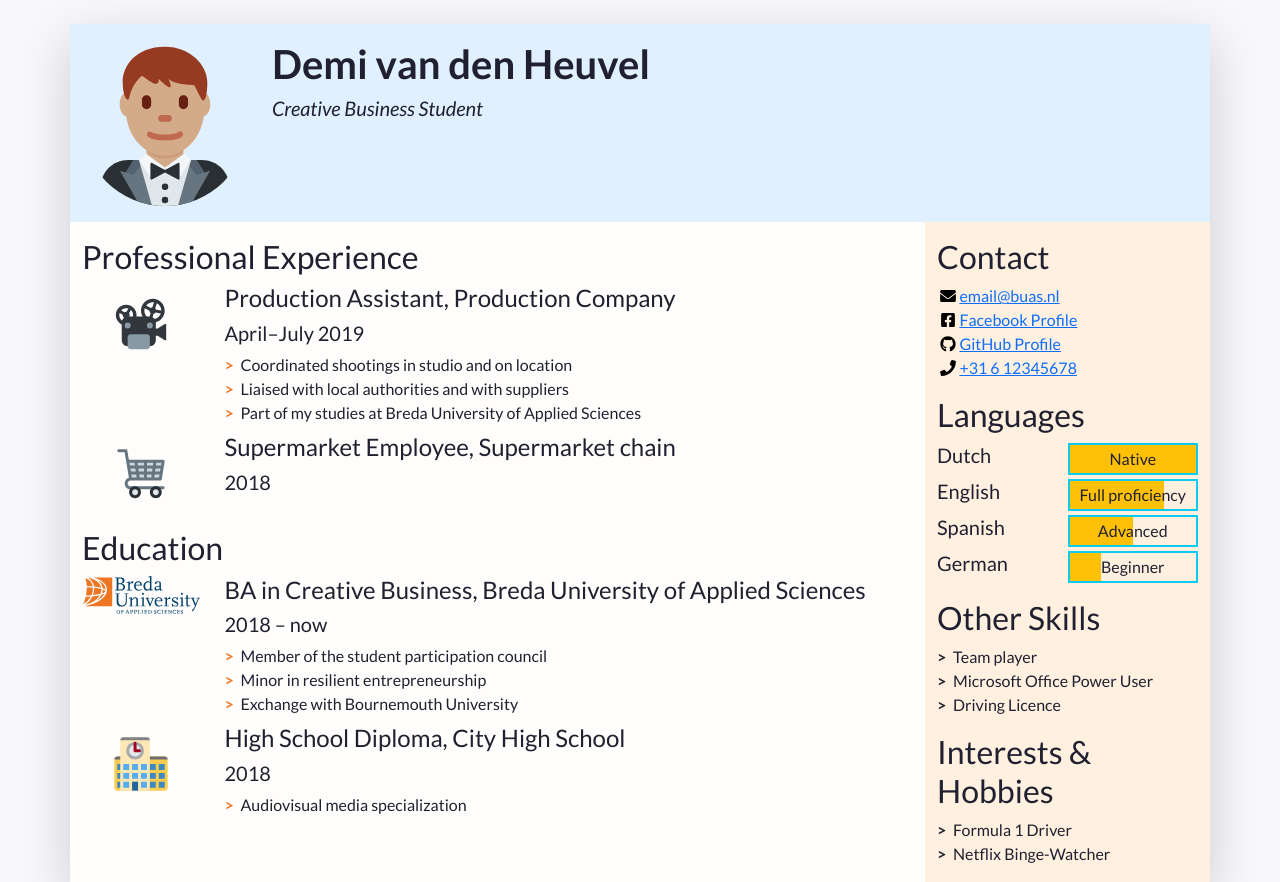
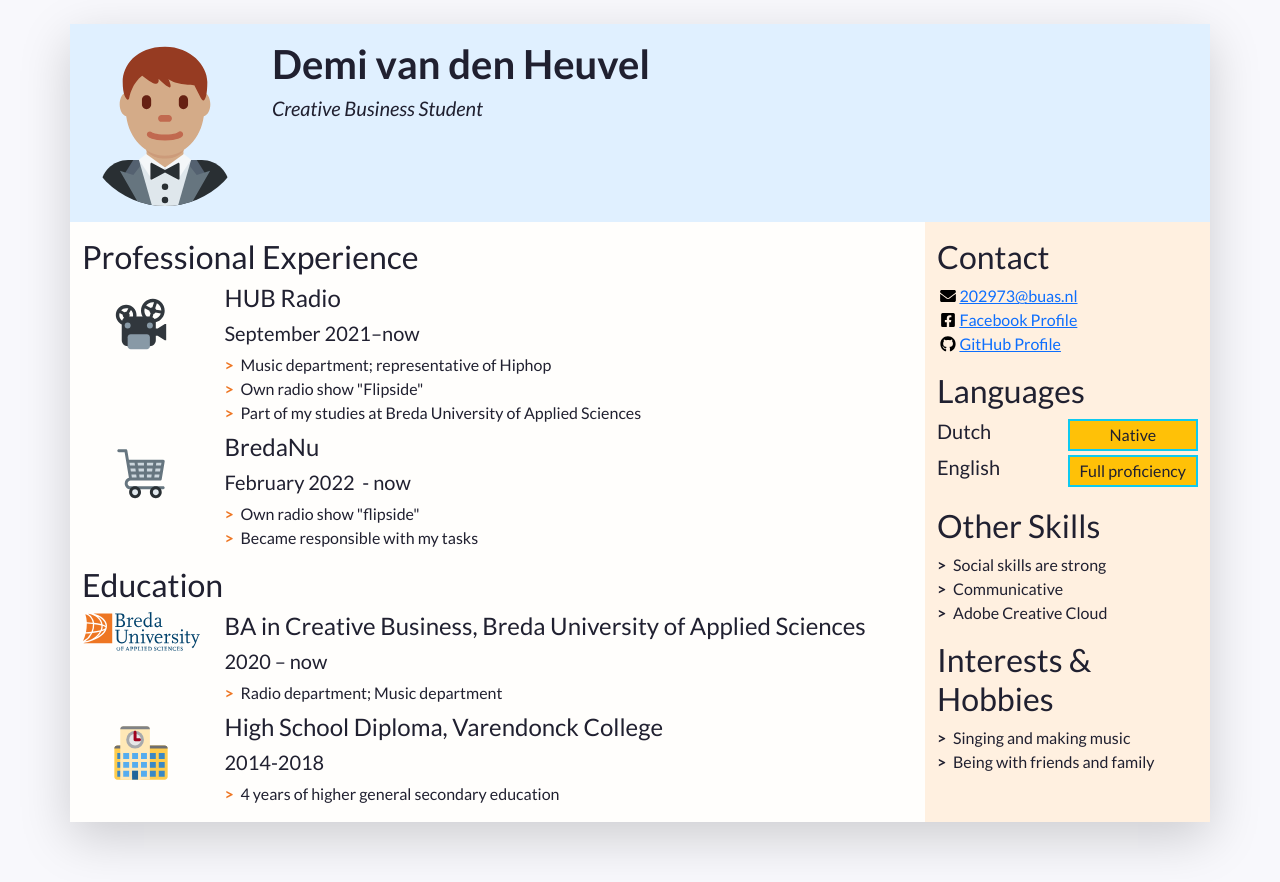
Before and after one commit to demivandenheuvel/MyCV, a plain HTML site: page index.html in a window 1280 px wide. Shown: the top 882 px of the page. Drawn offline with nearby package versions, Linux system fonts and the light colour scheme.

Commit message:
the body, contact, skills, hobbies

```diff
--- a/index.html
+++ b/index.html
@@ -89,12 +89,12 @@
                   <img class="biography-logo mw-100 d-block mx-auto" src="images/employers/projector.svg" alt="Company logo" width="80">
                 </div>
                 <div class="biography-contents col-9 col-sm-10 col-md-9 col-lg-10">
-                  <h4>Production Assistant, Production Company</h4>
-                  <h5>April&ndash;July 2019</h5>
+                  <h4>HUB Radio</h4>
+                  <h5>September 2021–now</h5>
                   <!-- Use the list below to talk about your achievements -->
                   <ul class="biography-details list-unstyled">
-                    <li>Coordinated shootings in studio and on location</li>
-                    <li>Liaised with local authorities and with suppliers</li>
+                    <li>Music department; representative of Hiphop&nbsp;</li>
+                    <li>Own radio show "Flipside"&nbsp;</li>
                     <li>Part of my studies at Breda University of Applied Sciences</li>
                   </ul>
                 </div>
@@ -107,9 +107,13 @@
                   <img class="biography-logo mw-100 d-block mx-auto" src="images/employers/trolley.svg" alt="Company logo" width="80">
                 </div>
                 <div class="biography-contents col-9 col-sm-10 col-md-9 col-lg-10">
-                  <h4>Supermarket Employee, Supermarket chain</h4>
-                  <h5>2018</h5>
-                  <!-- This entry doesn't have a list of achievements, but you can copy-paste the one from above -->
+                  <h4>BredaNu&nbsp;</h4>
+  <h5>February 2022&nbsp; - now</h5>
+                   <ul class="biography-details list-unstyled">
+                    <li>Own radio show "flipside"</li>
+                    <li>Became responsible with my tasks&nbsp;&nbsp;</li>
+
+					</ul>
                 </div>
               </li>
 
@@ -129,12 +133,12 @@
                 </div>
                 <div class="biography-contents col-9 col-sm-10 col-md-9 col-lg-10">
                   <h4>BA in Creative Business, Breda University of Applied Sciences</h4>
-                  <h5>2018&nbsp;&ndash;&nbsp;now</h5>
+                  <h5>2020 –&nbsp;now</h5>
                   <!-- Use the list below to talk about minors, exchanges, extra-curricular activities. -->
                   <ul class="biography-details list-unstyled">
-                    <li>Member of the student participation council</li>
-                    <li>Minor in resilient entrepreneurship</li>
-                    <li>Exchange with Bournemouth University</li>
+
+                    <li>Radio department; Music department</li>
+
                   </ul>
                 </div>
               </li>
@@ -145,15 +149,15 @@
                   <img class="biography-logo mw-100 d-block mx-auto" src="images/schools/school.svg" alt="School logo" width="80">
                 </div>
                 <div class="biography-contents col-9 col-sm-10 col-md-9 col-lg-10">
-                  <h4>High School Diploma, City High School</h4>
-                  <h5>2018</h5>
+                  <h4>High School Diploma, Varendonck College</h4>
+                  <h5>2014-2018</h5>
                   <ul class="biography-details list-unstyled">
-                    <li>Audiovisual media specialization</li>
+                    <li>4 years of higher general secondary education&nbsp; &nbsp;</li>
                   </ul>
                 </div>
               </li>
             </ul>
-          </section>
+  </section>
 
           <!-- This is the end of the "Education" section -->
 
@@ -177,27 +181,21 @@
             -->
             <ul class="contact-list list-unstyled">
               <li class="contact-item">
-                <a class="d-flex align-items-center" href="mailto:email@buas.nl" target="_blank">
+                <a class="d-flex align-items-center" href="mailto:202973@buas.nl" target="_blank">
                   <img class="contact-icon" src="images/icons/envelope.svg" alt="Email">
-                  email@buas.nl
+                  202973@buas.nl
                 </a>
               </li>
               <li class="contact-item">
-                <a class="d-flex align-items-center" href="https://facebook.com/" target="_blank">
+                <a class="d-flex align-items-center" href="https://www.facebook.com/demi.vandenheuvel.399" target="_blank">
                   <img class="contact-icon" src="images/icons/facebook.svg" alt="Facebook">
                   Facebook Profile
                 </a>
               </li>
               <li class="contact-item">
-                <a class="d-flex align-items-center" href="https://github.com/" target="_blank">
+                <a class="d-flex align-items-center" href="https://github.com/demivandenheuvel" target="_blank">
                   <img class="contact-icon" src="images/icons/github.svg" alt="LinkedIn">
                   GitHub Profile
-                </a>
-              </li>
-              <li class="contact-item">
-                <a class="d-flex align-items-center" href="tel:+31612345678" target="_blank">
-                  <img class="contact-icon" src="images/icons/phone.svg" alt="Mobile Phone">
-                  +31 6 12345678
                 </a>
               </li>
             </ul>
@@ -221,25 +219,15 @@
                 <h5 class="language-name w-50">English</h5>
                 <div class="language-level w-50 border border-info border-2 position-relative">
                   <!-- The div below is a progress bar. Choose between w-25, w-50, w-75 and w-100 to show your level of fluency -->
-                  <div class="language-progress position-absolute bg-warning h-100 w-75"></div>
+                  <div class="language-progress position-absolute bg-warning h-100 w-100"></div>
                   <h6 class="position-absolute w-100 text-center top-0 py-1">Full proficiency</h6>
                 </div>
               </li>
               <li class="language-item d-flex mb-1">
-                <h5 class="language-name w-50">Spanish</h5>
-                <div class="language-level w-50 border border-info border-2 position-relative">
-                  <!-- The div below is a progress bar. Choose between w-25, w-50, w-75 and w-100 to show your level of fluency -->
-                  <div class="language-progress position-absolute bg-warning h-100 w-50"></div>
-                  <h6 class="position-absolute w-100 text-center top-0 py-1">Advanced</h6>
-                </div>
-              </li>
-              <li class="language-item d-flex mb-1">
-                <h5 class="language-name w-50">German</h5>
-                <div class="language-level w-50 border border-info border-2 position-relative">
-                  <!-- The div below is a progress bar. Choose between w-25, w-50, w-75 and w-100 to show your level of fluency -->
-                  <div class="language-progress position-absolute bg-warning h-100 w-25"></div>
-                  <h6 class="position-absolute w-100 text-center top-0 py-1">Beginner</h6>
-                </div>
+
+
+
+
               </li>
             </ul>
           </section>
@@ -249,9 +237,9 @@
           <section class="my-3 aside-section">
             <h2>Other Skills</h2>
             <ul class="skill-list list-unstyled">
-              <li class="skill-item">Team player</li>
-              <li class="skill-item">Microsoft Office Power User</li>
-              <li class="skill-item">Driving Licence</li>
+              <li class="skill-item">Social skills are strong&nbsp;&nbsp;</li>
+              <li class="skill-item">Communicative&nbsp;</li>
+              <li class="skill-item">Adobe Creative Cloud&nbsp;&nbsp;</li>
             </ul>
           </section>
 
@@ -260,8 +248,8 @@
           <section class="my-3 aside-section">
             <h2>Interests &amp; Hobbies</h2>
             <ul class="skill-list list-unstyled">
-              <li class="skill-item">Formula 1 Driver</li>
-              <li class="skill-item">Netflix Binge-Watcher</li>
+              <li class="skill-item">Singing and making music&nbsp;&nbsp;</li>
+              <li class="skill-item">Being with friends and family&nbsp;</li>
             </ul>
           </section>
 
```
